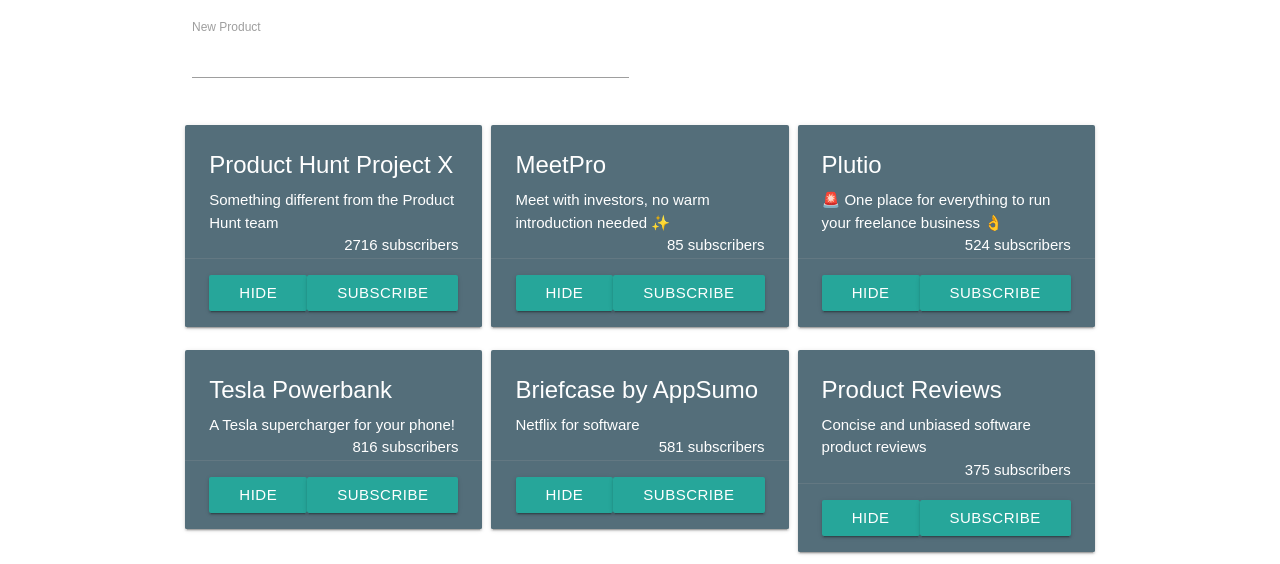
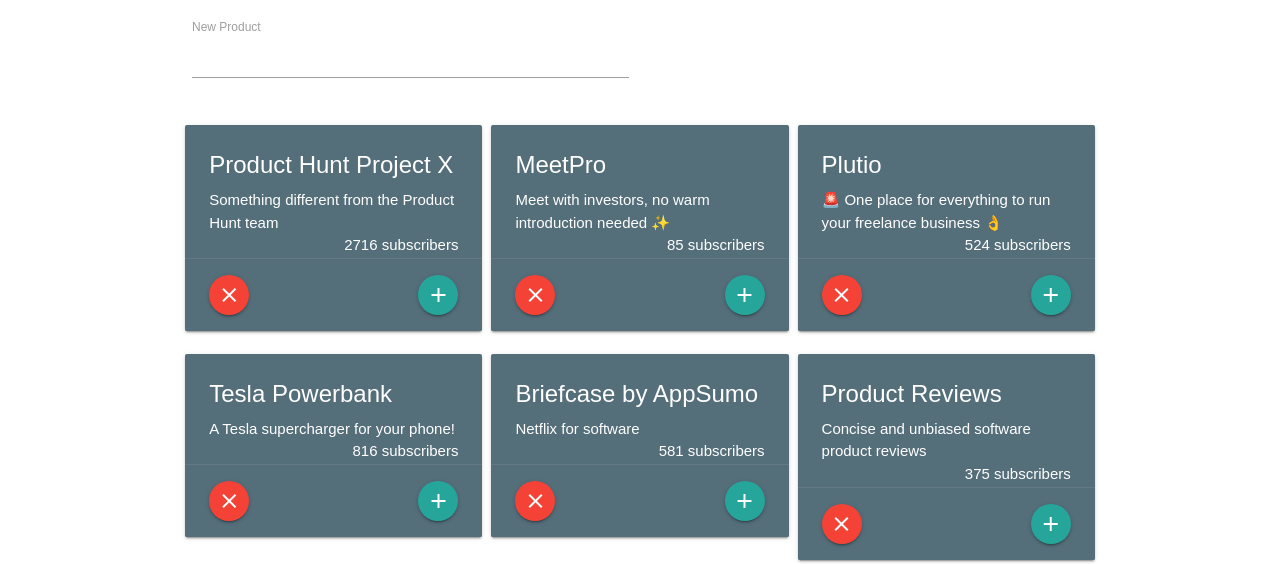
Before and after one commit to charlimxm/proddiez, a React app: page / in a window 1280 px wide. Shown: the part 193-757 px from the top of the page. Built offline with nearby package versions, Linux system fonts and the light colour scheme.

Commit message:
latest icon

```diff
--- a/public/index.html
+++ b/public/index.html
@@ -20,6 +20,7 @@
       Learn how to configure a non-root public URL by running `npm run build`.
     -->
     <!-- Compiled and minified CSS -->
+    <link href="https://fonts.googleapis.com/icon?family=Material+Icons" rel="stylesheet">
     <link rel="stylesheet" href="https://cdnjs.cloudflare.com/ajax/libs/materialize/0.100.2/css/materialize.min.css">
     <title>React App</title>
   </head>
--- a/src/components/Product.js
+++ b/src/components/Product.js
@@ -32,9 +32,15 @@
             <p>{ this.props.productObj.subtitle }</p>
             <p className="right">{ this.state.subCount } subscribers</p>
           </div>
-          <div className="card-action white-text right-align">
-            <a className="btn" onClick={(e) => this.hideCard(e) }>Hide</a>
-            <a className="btn" onClick={(e) => this.addSubcriber(e)}>Subscribe</a>
+          <div className="card-action white-text">
+            <a className="btn btn-floating red"
+              onClick={(e) => this.hideCard(e) }>
+              <i class="material-icons">close</i>
+            </a>
+            <a className="btn btn-floating right"
+              onClick={(e) => this.addSubcriber(e)}>
+              <i class="material-icons">add</i>
+            </a>
           </div>
         </div>
       </div>
```
